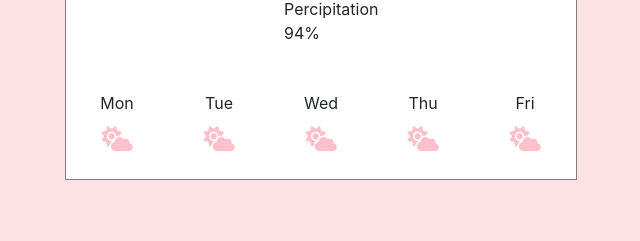
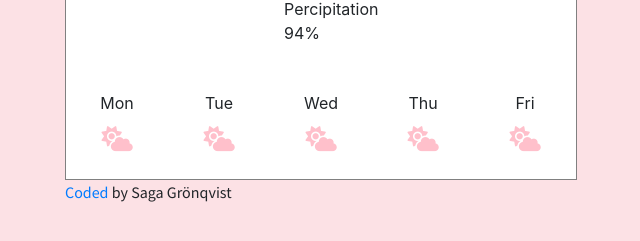
Before and after one commit to sagagronqvist/shecodes-project, a plain HTML site: page index.html in a window 1280 px wide. Shown: the part 281-522 px from the top of the page, without its empty margins (319-959 px from the left). Drawn offline with nearby package versions, Linux system fonts and the light colour scheme.

Commit message:
Added link to GitHub repository

```diff
--- a/index.html
+++ b/index.html
@@ -73,7 +73,8 @@
         </div>
 
     </div>
-    <script src="./script.js"></script>
+    <div class="gitHubLink"><p><a href="https://github.com/sagagronqvist/shecodes-project">Coded</a> by Saga Grönqvist</p></div>
+    </div><script src="./script.js"></script>
 </body>
 
 </html>
--- a/style.css
+++ b/style.css
@@ -97,3 +97,9 @@ ul {
 #description {
   text-align: center;
 }
+
+.gitHubLink {
+  display: block;
+  margin: 0 auto;
+  width: 40%;
+}
```
